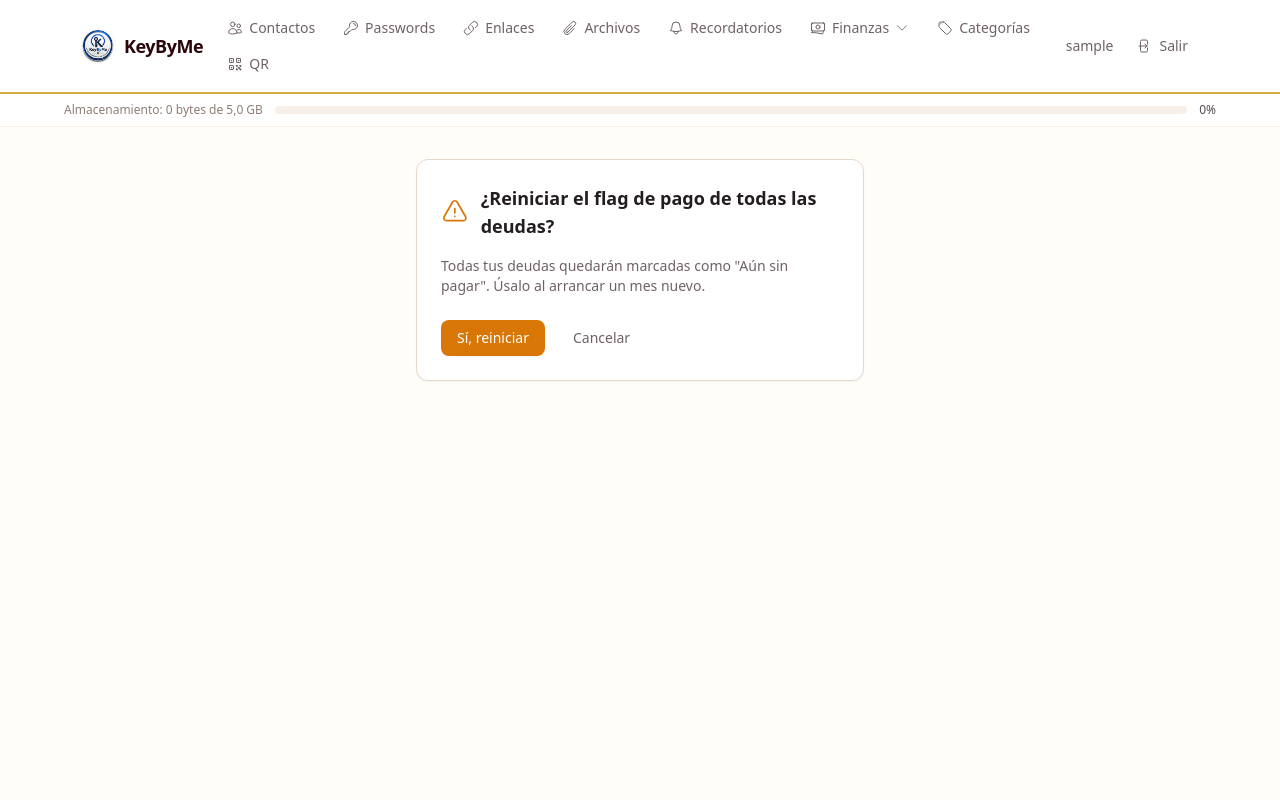
After one commit to keybyme/keymyme2, a Django app: page /finanzas/deudas/reset-flags/ in a window 1280 px wide. The commit adds this page. Run offline with Django 5.2, Linux system fonts and the light colour scheme; the visitor is signed in with stand-in values (Sample User, id 1); some libraries are stand-ins or nearby versions.

Commit message:
Add total balance and bulk payment-flag reset to Deudas list
Shows the sum of all Deuda.saldo next to the page title, and a
confirmation-gated button that resets every debt's payment flag back
to "Aún sin pagar" for the start of a new month.

Co-Authored-By: Claude Sonnet 5 <noreply@anthropic.com>

```diff
--- /dev/null
+++ b/config/templates/icons/arrow-path.html
@@ -0,0 +1,3 @@
+<svg xmlns="http://www.w3.org/2000/svg" fill="none" viewBox="0 0 24 24" stroke-width="1.5" stroke="currentColor" class="{{ class|default:"w-5 h-5" }}">
+  <path stroke-linecap="round" stroke-linejoin="round" d="M16.023 9.348h4.992v-.001M2.985 19.644v-4.992m0 0h4.992m-4.993 0 3.181 3.183a8.25 8.25 0 0 0 13.803-3.7M4.031 9.865a8.25 8.25 0 0 1 13.803-3.7l3.181 3.182m0-4.991v4.99" />
+</svg>
--- /dev/null
+++ b/finanzas/templates/finanzas/deuda_confirm_reset_flags.html
@@ -0,0 +1,18 @@
+{% extends "base.html" %}
+{% block title %}Reiniciar flags de pago{% endblock %}
+{% block content %}
+<div class="mx-auto max-w-md rounded-xl border border-gray-200 bg-white p-6 shadow-sm">
+    <div class="mb-4 flex items-center gap-3 text-amber-600">
+        {% include "icons/exclamation-triangle.html" with class="w-8 h-8" %}
+        <h1 class="text-lg font-semibold text-gray-900">¿Reiniciar el flag de pago de todas las deudas?</h1>
+    </div>
+    <p class="mb-6 text-sm text-gray-600">
+        Todas tus deudas quedarán marcadas como "Aún sin pagar". Úsalo al arrancar un mes nuevo.
+    </p>
+    <form method="post" class="flex gap-3">
+        {% csrf_token %}
+        <button type="submit" class="rounded-lg bg-amber-600 px-4 py-2 text-sm font-medium text-white shadow-sm hover:bg-amber-700">Sí, reiniciar</button>
+        <a href="{% url 'finanzas:deuda_list' %}" class="rounded-lg px-4 py-2 text-sm font-medium text-gray-600 hover:bg-gray-100">Cancelar</a>
+    </form>
+</div>
+{% endblock %}
--- a/finanzas/urls.py
+++ b/finanzas/urls.py
@@ -19,6 +19,7 @@ urlpatterns = [
 
     # Deudas
     path("deudas/", views.DeudaListView.as_view(), name="deuda_list"),
+    path("deudas/reset-flags/", views.DeudaResetFlagsView.as_view(), name="deuda_reset_flags"),
     path("deudas/new/", views.DeudaCreateView.as_view(), name="deuda_create"),
     path("deudas/<int:pk>/edit/", views.DeudaUpdateView.as_view(), name="deuda_update"),
     path("deudas/<int:pk>/delete/", views.DeudaDeleteView.as_view(), name="deuda_delete"),
--- a/finanzas/views.py
+++ b/finanzas/views.py
@@ -1,12 +1,13 @@
 from decimal import Decimal
 
 from django.contrib import messages
+from django.contrib.auth.mixins import LoginRequiredMixin
 from django.db.models import Sum
 from django.db.models.deletion import ProtectedError
-from django.shortcuts import redirect
+from django.shortcuts import redirect, render
 from django.urls import reverse_lazy
 from django.utils import timezone
-from django.views.generic import CreateView, DeleteView, ListView, UpdateView
+from django.views.generic import CreateView, DeleteView, ListView, UpdateView, View
 
 from vault.mixins import OwnerCreateMixin, OwnerQuerysetMixin, SearchableListMixin, UserFormKwargsMixin
 from vault.models import MediaFile
@@ -225,6 +226,11 @@ class DeudaListView(OwnerQuerysetMixin, ListView):
     context_object_name = "deudas"
     paginate_by = 15
 
+    def get_context_data(self, **kwargs):
+        context = super().get_context_data(**kwargs)
+        context["total_saldo"] = self.get_queryset().aggregate(total=Sum("saldo"))["total"] or Decimal("0")
+        return context
+
 
 class DeudaCreateView(OwnerCreateMixin, CreateView):
     model = Deuda
@@ -244,3 +250,18 @@ class DeudaDeleteView(OwnerQuerysetMixin, DeleteView):
     model = Deuda
     template_name = "finanzas/deuda_confirm_delete.html"
     success_url = reverse_lazy("finanzas:deuda_list")
+
+
+class DeudaResetFlagsView(LoginRequiredMixin, View):
+    """Reinicia el flag de pago (a 'Aún sin pagar') de todas las deudas del
+    usuario, para arrancar el mes en curso. Pide confirmación en GET porque
+    afecta todos los registros a la vez."""
+    template_name = "finanzas/deuda_confirm_reset_flags.html"
+
+    def get(self, request):
+        return render(request, self.template_name)
+
+    def post(self, request):
+        updated = Deuda.objects.filter(owner=request.user).update(flag=Deuda.Flag.NO_PAGADO)
+        messages.success(request, f"Se reinició el flag de pago de {updated} deuda(s).")
+        return redirect("finanzas:deuda_list")
```
Also changed, not shown: finanzas/templates/finanzas/deuda_list.html (+13 -5 lines).
